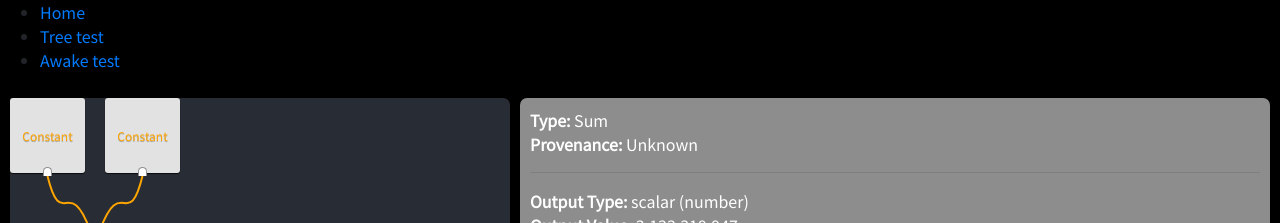
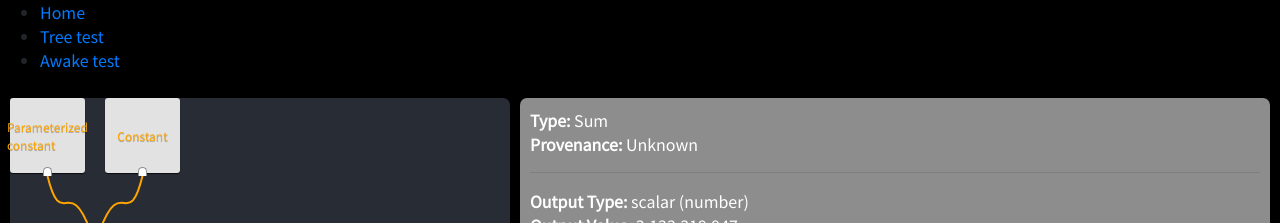
Before and after one commit to dorianj/enrico, a React (Create React App) app: page /awake_test in a window 1280 px wide. Shown: the top 223 px of the page. Built offline with nearby package versions, Linux system fonts and the light colour scheme.

Commit message:
Clarify display of parameterized constants

```diff
--- a/src/Estimation.ts
+++ b/src/Estimation.ts
@@ -56,7 +56,7 @@ export class ConstantEstimationNode extends EstimationNode {
   }
 
   get label(): string {
-    return "Constant";
+    return isParameterizedFact(this.constant) ? "Parameterized constant" : "Constant";
   }
 
   get output(): Computable {
```
